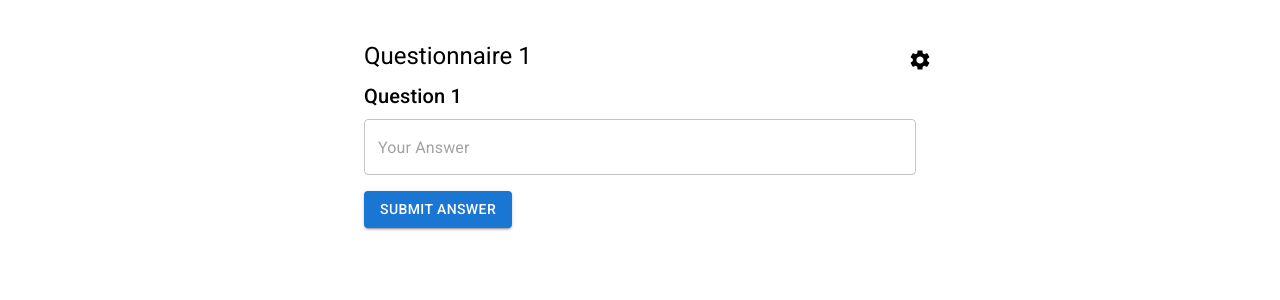
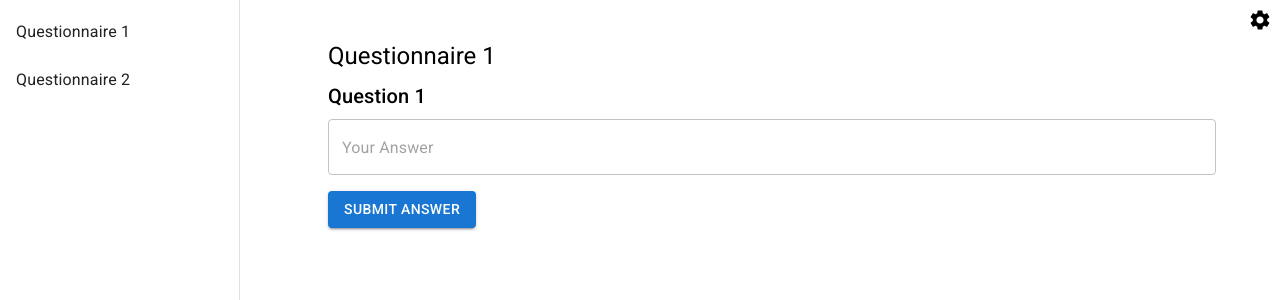
Before and after one commit to Performance-Survey-App/FrontEnd, a React (Create React App) app: page /user in a window 1280 px wide. Shown: the top 300 px of the page. Built offline with nearby package versions, Linux system fonts and the light colour scheme.

Commit message:
second commit

```diff
--- a/src/components/UserPage.js
+++ b/src/components/UserPage.js
@@ -9,7 +9,12 @@ import {
   Menu,
   MenuItem,
   Snackbar,
-  Alert
+  Alert,
+  Drawer,
+  List,
+  ListItem,
+  ListItemText,
+  ListItemButton
 } from '@mui/material';
 import SettingsIcon from '@mui/icons-material/Settings';
 import { useNavigate } from 'react-router-dom';
@@ -97,7 +102,35 @@ const UserPage = () => {
   };
 
   return (
-    <Container maxWidth="sm" sx={{ mt: 5, position: 'relative' }}>
+    <Container maxWidth="lg" sx={{ mt: 5, display: 'flex' }}>
+      {/* Sidebar Drawer */}
+      <Drawer
+        variant="permanent"
+        sx={{
+          width: 240,
+          flexShrink: 0,
+          '& .MuiDrawer-paper': {
+            width: 240,
+            boxSizing: 'border-box',
+          },
+        }}
+      >
+        <List>
+          {pendingQuestionnaires.map((questionnaire, index) => (
+            <ListItem key={questionnaire.id} disablePadding>
+              <ListItemButton onClick={() => {
+                setCurrentQuestionnaireIndex(index);
+                setCurrentQuestionIndex(0); // Reset to the first question
+              }}>
+                <ListItemText primary={questionnaire.title} />
+              </ListItemButton>
+            </ListItem>
+          ))}
+        </List>
+      </Drawer>
+
+      {/* Main Content */}
+      <Box sx={{ flexGrow: 1, ml: 3 }}>
         <IconButton
           aria-controls={open ? 'settings-menu' : undefined}
           aria-haspopup="true"
@@ -157,6 +190,7 @@ const UserPage = () => {
             {snackbarMessage}
           </Alert>
         </Snackbar>
+      </Box>
     </Container>
   );
 };
```
Lines whose indentation alone changed are shown as unchanged.
